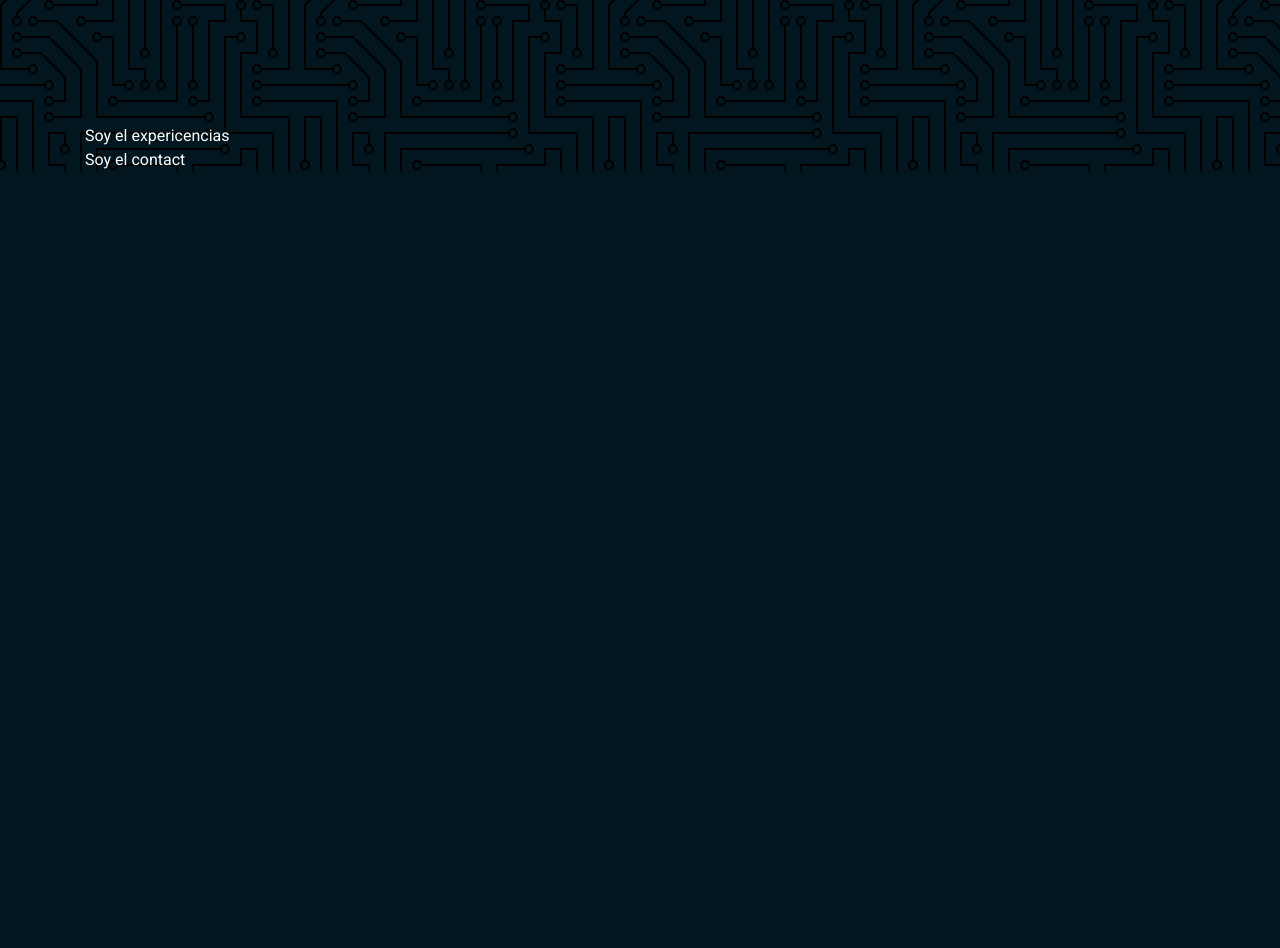
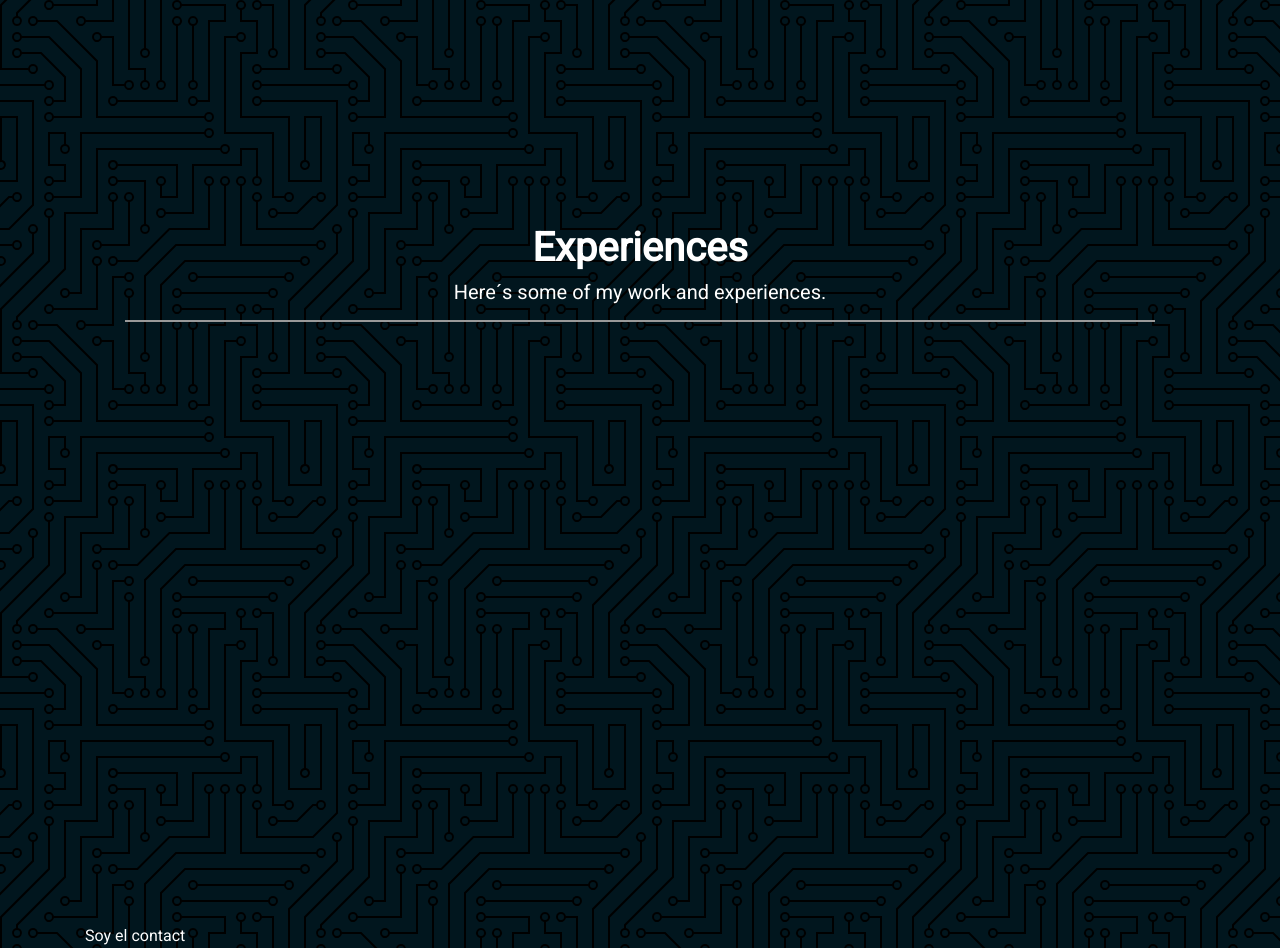
Before and after one commit to JuanJo53/my-web-page, a React (Create React App) app: page / in a window 1280 px wide. Shown: the part 1660-2608 px from the top of the page. Before the commit the page ends 1832 px from the top, so only its background shows below. Built offline with nearby package versions, Linux system fonts and the light colour scheme.

Commit message:
starting experiences section

```diff
--- a/src/pages/home/Experiences.js
+++ b/src/pages/home/Experiences.js
@@ -1,10 +1,15 @@
 import React, { Component } from "react";
 
+import "../../styles/Experiences.scss";
 export default class Experiences extends Component {
 	render() {
 		return (
 			<div id="experiences" className="container experiences-container">
-				Soy el expericencias
+				<div className="experiences-header">
+					<h1 className="experiences-title fw-bolder">Experiences</h1>
+					<h5 className="experiences-desc">Here´s some of my work and experiences.</h5>
+					<hr className="solid"></hr>
+				</div>
 			</div>
 		);
 	}
--- /dev/null
+++ b/src/styles/Experiences.scss
@@ -0,0 +1,13 @@
+.experiences-container {
+	height: 100vh;
+	padding-top: 60px;
+}
+.experiences-header {
+	margin: 40px;
+	justify-content: center;
+	align-items: center;
+	text-align: center;
+}
+.experiences-title {
+	font-weight: bold !important;
+}
--- a/src/styles/Home.scss
+++ b/src/styles/Home.scss
@@ -1,4 +1,4 @@
 .home-container {
 	height: 70vh;
-	padding-top: 90px;
+	padding-top: 80px;
 }
```
